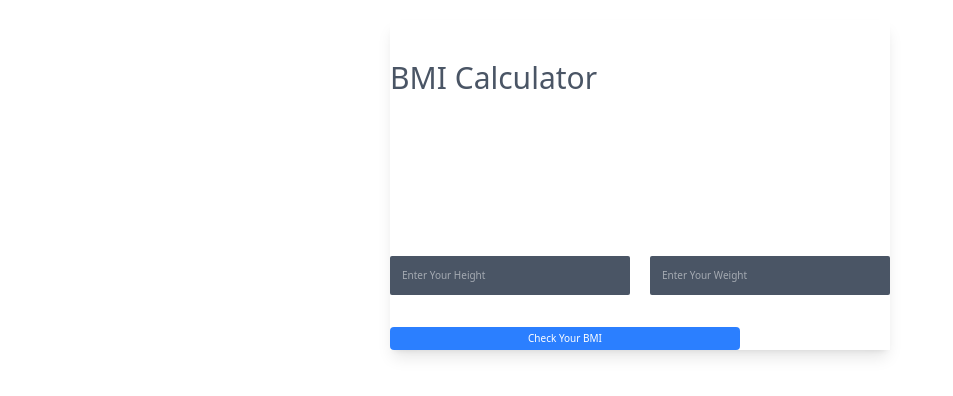
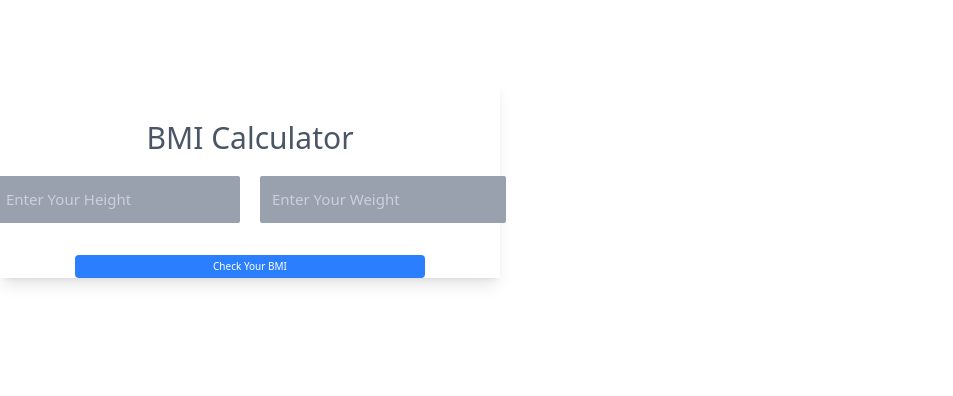
Before and after one commit to SaiMallikharjun98/Bmi_Calculator, a React (Vite) app: page / in a window 1280 px wide. Shown: the top 396 px of the page, without its empty margins (0-953 px from the left). Built offline with nearby package versions, Linux system fonts and the light colour scheme.

Commit message:
tailwind Css updated

```diff
--- a/src/components/Calculator.jsx
+++ b/src/components/Calculator.jsx
@@ -12,8 +12,8 @@ const Calculator = () => {
   };
   return (
     <>
-      <div className="w-[500px]  outline-none shadow-lg mx-auto">
-        <div className="text-bold text-4xl text-gray-600 relative mt-5">
+      <div className="w-[500px]  outline-none shadow-lg text-center mt-20">
+        <div className="font-bold text-4xl text-gray-600  mt-8">
           {bmiValue}
         </div>
         <h1 className="text-bold text-3xl text-gray-600 pt-10">
@@ -21,18 +21,18 @@ const Calculator = () => {
         </h1>
 
         <form action="" onSubmit={handleSubmit(handleValue)}>
-          <div className="flex gap-5 justify-center mt-40 relative">
+          <div className="flex gap-5 justify-center mt-5">
             <input
               type="text"
               {...register("height")}
               placeholder="Enter Your Height"
-              className=" outline-none  text-[10px]  w-[250px] rounded-[2px] p-3 text-white bg-gray-600 "
+              className=" outline-none  text-[15px]  w-[250px] rounded-[2px] p-3 text-white bg-gray-400 "
             />
             <input
               type="text"
               {...register("weight")}
               placeholder="Enter Your Weight"
-              className=" outline-none text-[10px]  w-[250px] rounded-[2px]  p-3 text-white bg-gray-600"
+              className=" outline-none text-[15px]  w-[250px] rounded-[2px]  p-3 text-white bg-gray-400"
             />
           </div>
           <button
```
